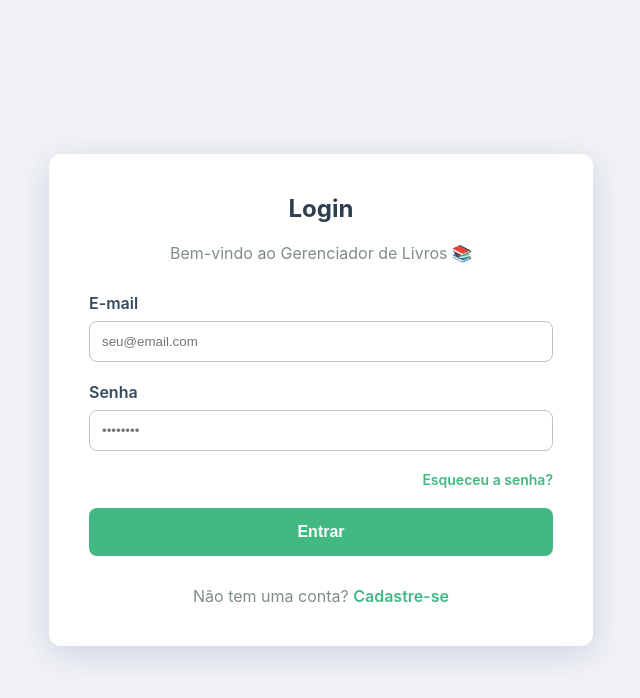
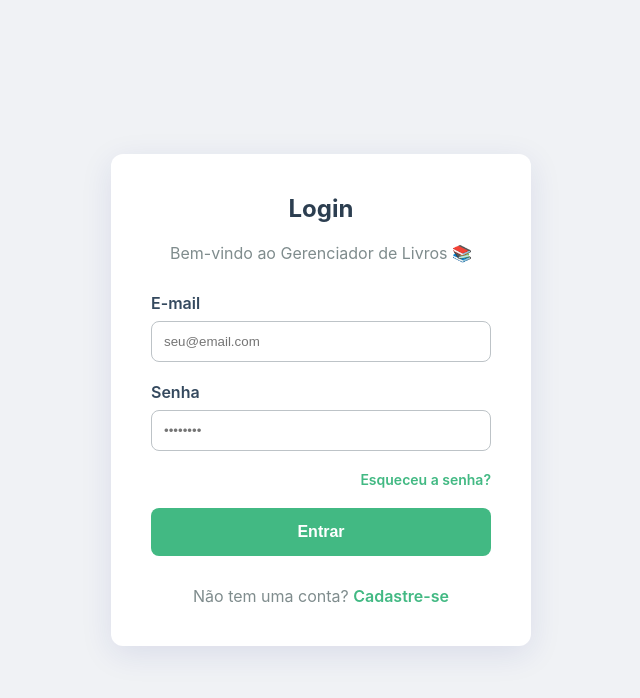
Before and after one commit to SamylleRose/cadastro-livros, a Vue app: page / in a window 1280 px wide. Shown: the top 698 px of the page, without its empty margins (319-959 px from the left). Built offline with nearby package versions, Linux system fonts and the light colour scheme.

Commit message:
style: adjustment in login style

```diff
--- a/src/views/AuthView.vue
+++ b/src/views/AuthView.vue
@@ -83,17 +83,19 @@ const {
   align-items: center;
   min-height: 100vh;
   background-color: #f0f2f5;
-  font-family: -apple-system, BlinkMacSystemFont, 'Segoe UI', Roboto, Helvetica, Arial, sans-serif;
-  padding: 1.25rem; /* 20px */
+  font-family:
+    -apple-system, BlinkMacSystemFont, 'Segoe UI', Roboto, Helvetica, Arial, sans-serif; /* Fonte padrão e moderna */
+  padding: 20px;
 }
+
+/* 2. ESTILO DO CONTAINER DO FORMULÁRIO */
 .auth-container {
   width: 100%;
-  /* O PONTO PRINCIPAL: Aumentamos o tamanho MANTENDO A PROPORÇÃO */
-  max-width: 34rem; /* Equivalente a 544px (antes era 26.25rem / 420px) */
-  padding: 2.5rem; /* 40px */
+  max-width: 420px;
+  padding: 40px;
   background-color: white;
-  border-radius: 0.75rem; /* 12px */
-  box-shadow: 0 0.5rem 2rem 0 rgba(31, 38, 135, 0.15); /* Sombra mais suave */
+  border-radius: 12px;
+  box-shadow: 0 8px 32px 0 rgba(31, 38, 135, 0.1);
   text-align: center;
 }
 .auth-header .logo {
```
